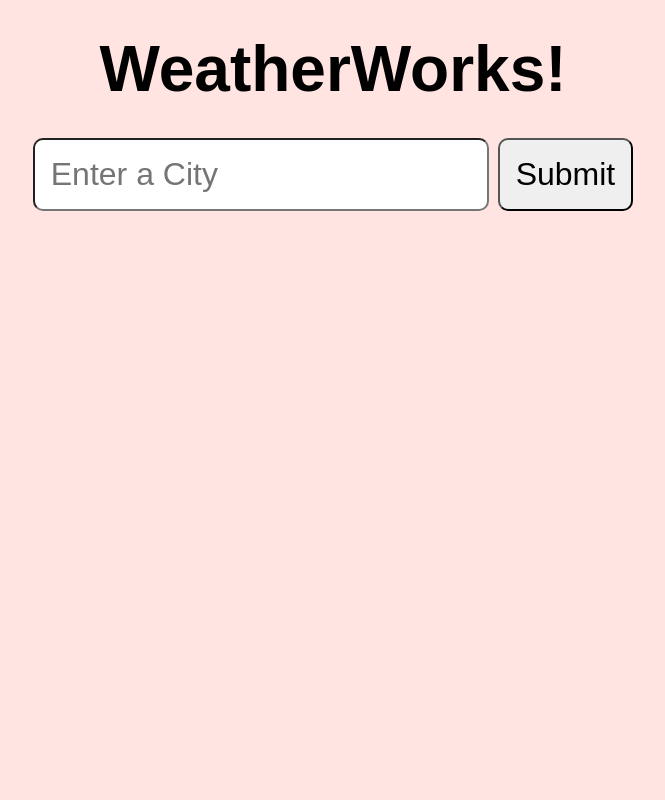
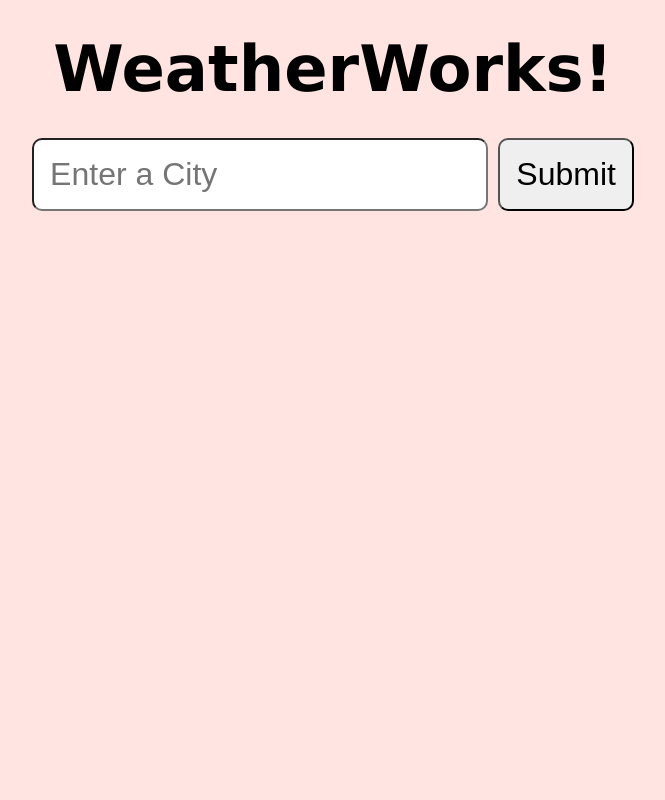
Before and after one commit to shehrina/weather-app, a Flask app: page / in a window 1280 px wide. Shown: the whole page, without its empty margins (307-972 px from the left). Run offline with Flask 3, Linux system fonts and the light colour scheme.

Commit message:
new changes

```diff
--- a/static/styles/style.css
+++ b/static/styles/style.css
@@ -14,7 +14,7 @@ body {
     align-items: center;
     gap: 2rem;
     font-size: 2rem;
-    font-family: "Playfair", "Playfair", sans-serif;
+    font-family: "Verdana", "Arial", sans-serif;
 }
 
 input, button {
```
